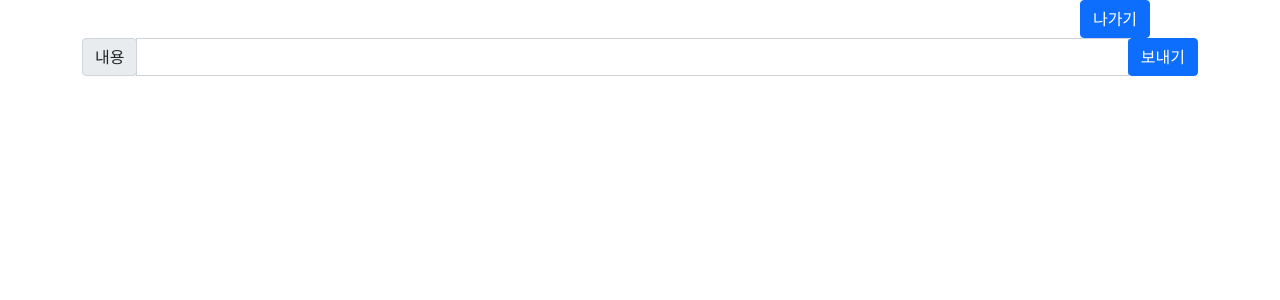
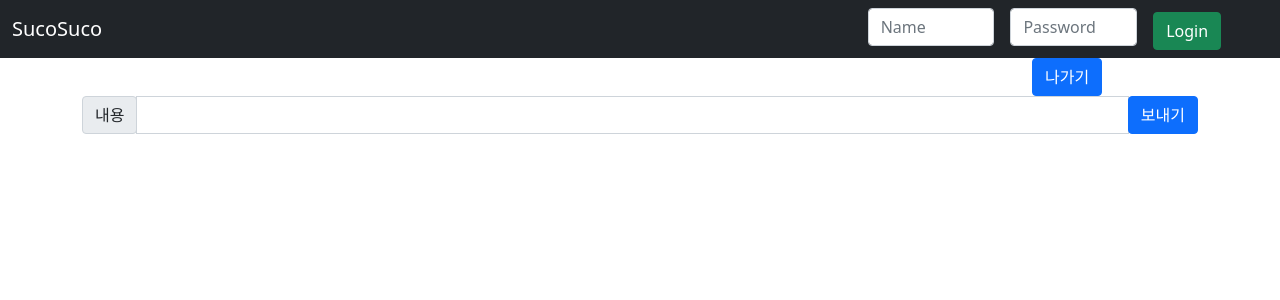
Before and after one commit to sucosuco/sucosuco_spring-suco_talk, a React (Create React App) app in the folder sucotalk-frontend/sucotalk-app/: page /room/1 in a window 1280 px wide. Shown: the top 300 px of the page. Built offline with nearby package versions, Linux system fonts and the light colour scheme; no server answers.

Commit message:
feat(front-end) : login logout 구현

```diff
--- a/sucotalk-frontend/sucotalk-app/package.json
+++ b/sucotalk-frontend/sucotalk-app/package.json
@@ -3,11 +3,14 @@
   "version": "0.1.0",
   "private": true,
   "dependencies": {
+    "@popperjs/core": "^2.9.2",
     "@testing-library/jest-dom": "^5.13.0",
     "@testing-library/react": "^11.2.7",
     "@testing-library/user-event": "^12.8.3",
     "axios": "^0.21.1",
     "bootstrap": "^5.0.1",
+    "jquey": "0.0.1-security",
+    "popper.js": "^1.16.1",
     "react": "^17.0.2",
     "react-dom": "^17.0.2",
     "react-router-dom": "^5.2.0",
--- a/sucotalk-frontend/sucotalk-app/src/App.js
+++ b/sucotalk-frontend/sucotalk-app/src/App.js
@@ -1,12 +1,29 @@
-import logo from './logo.svg';
-import './App.css';
+import React, {Component} from 'react';
 import {BrowserRouter as Router, Route, Switch} from 'react-router-dom';
 import RoomListComponent from './components/RoomListComponent';
 import RoomDetailComponent from './components/RoomDetailComponent';
+import HeaderComponent from './components/HeaderComponent';
+import SucoTalkService from './service/SucoTalkService';
+import LoginComponent from './components/LoginComponent';
 
-function App() {
-  return (
-    <div className="App">
+class App extends Component{
+
+  state = {
+    user:{}
+  };
+
+  constructor(props) {
+    super(props);
+  }
+
+  componentDidMount() {
+    //토큰을 바탕으로 로그인 체크
+  }
+
+  render() {
+    return (
+      <div className="App">
+      <HeaderComponent user = {this.state.user} login = {this.login} logout={this.logout}/>
       <Router>
         <div className="container">
           <Switch>
@@ -17,7 +34,24 @@ function App() {
         </div>
       </Router>
     </div>
-  );
+    );
+  }
+
+  login = (loginInfo) => {
+    SucoTalkService.login(loginInfo).then(res => {
+      this.setState({
+        user: res.data
+      })
+    })
+  }
+
+  logout = () => {
+    SucoTalkService.logout().then(
+      this.setState({
+        user: {}
+      })
+    )
+  }
 }
 
 export default App;
--- /dev/null
+++ b/sucotalk-frontend/sucotalk-app/src/components/HeaderComponent.jsx
@@ -0,0 +1,28 @@
+import React, { Component } from 'react';
+import LoginComponent from '../components/LoginComponent';
+
+class HeaderComponent extends Component {
+    constructor(props) {
+        super(props)
+    }
+
+    componentDidMount() {
+        console.log(this.props.user)
+    }
+
+    render() {
+        return (
+            <div>
+                <header>
+                    <nav className="navbar navbar-expand-md navbar-dark bg-dark">
+                        <div class="container-fluid"><a href="https://localhost:3000" className="navbar-brand"> SucoSuco</a></div>
+                        <LoginComponent user = {this.props.user} login = {this.props.login} logout = {this.props.logout}/>
+                    </nav>
+
+                </header>
+            </div>
+        );
+    }
+}
+
+export default HeaderComponent;
--- /dev/null
+++ b/sucotalk-frontend/sucotalk-app/src/components/LoginComponent.jsx
@@ -0,0 +1,67 @@
+import React, { Component } from 'react';
+
+class LoginComponent extends Component {
+    constructor(props) {
+        super(props);
+        console.log(this.props.user)
+
+        this.state = {
+            name: '',
+            password: ''
+        }
+
+        this.changeNameHandler = this.changeNameHandler.bind(this);
+        this.changePasswordHandler = this.changePasswordHandler.bind(this);
+    }
+
+    changeNameHandler = (event) => {
+        this.setState({name: event.target.value})
+    }
+
+    changePasswordHandler = (event) => {
+        this.setState({password: event.target.value})
+    }
+
+    login = (event) => {
+        event.preventDefault();
+        const user = {
+            name : this.state.name,
+            password : this.state.password
+        }
+        this.props.login(user)
+    }
+    render() {
+        if (JSON.stringify({}) === JSON.stringify(this.props.user)) {
+            return (
+                <div>
+                    <div class="row g-3">
+                        <div class="col">
+                            <input type="text" class="form-control" placeholder="Name" aria-label="Name"
+                            value = {this.state.name} onChange={this.changeNameHandler}/>
+                        </div>
+                        <div class="col">
+                            <input type="text" class="form-control" placeholder="Password" aria-label="Password"
+                            value = {this.state.passowrd} onChange={this.changePasswordHandler}/>
+                        </div>
+                        <div class="col">
+                            <button className="btn btn-success mt-1" onClick={this.login}>Login</button>
+                        </div>
+                    </div>
+                </div>
+            );
+        }
+        return (
+            <div class="row g-3">
+                <div class = "col">
+                    <p class = "fs-2 text-white">{this.props.user.name}</p>
+                </div>
+                <div class = "col">
+                    <button className="btn btn-success mt-1" onClick={this.props.logout}>Logout</button>
+                </div>
+            </div>
+
+        );
+    }
+}
+
+export default LoginComponent;
--- a/sucotalk-frontend/sucotalk-app/src/components/RoomListComponent.jsx
+++ b/sucotalk-frontend/sucotalk-app/src/components/RoomListComponent.jsx
@@ -1,5 +1,5 @@
 import React, { Component } from 'react';
-import BoardService from '../service/SucoTalkService';
+import SucoTalkService from '../service/SucoTalkService';
 
 class RoomListComponent extends Component {
 
@@ -12,7 +12,7 @@ class RoomListComponent extends Component {
     }
 
     componentDidMount() {
-        BoardService.getRooms().then((res) => {
+        SucoTalkService.getRooms().then((res) => {
             this.setState({rooms: res.data});
         });
     }
--- a/sucotalk-frontend/sucotalk-app/src/index.js
+++ b/sucotalk-frontend/sucotalk-app/src/index.js
@@ -4,7 +4,7 @@ import './index.css';
 import App from './App';
 import reportWebVitals from './reportWebVitals';
 import 'bootstrap/dist/css/bootstrap.min.css';
-//import 'bootstrap/dist/css/bootstrap.min.js';
+import 'bootstrap/dist/js/bootstrap.min.js';
 
 ReactDOM.render(
   <React.StrictMode>
--- a/sucotalk-frontend/sucotalk-app/src/service/SucoTalkService.js
+++ b/sucotalk-frontend/sucotalk-app/src/service/SucoTalkService.js
@@ -15,5 +15,13 @@ class SucoTalkService {
     exitRoom(roomId) {
         return axios.post(BASE_URL + 'rooms/exit/' + roomId);
     }
+
+    login(loginInfo) {
+        return axios.post(BASE_URL + '/member/login/', loginInfo);
+    }
+
+    logout() {
+        return axios.post(BASE_URL + '/member/logout/')
+    }
 }
 export default new SucoTalkService();
```
Also changed, not shown: 2 other files (tests, documents, lock files or other folders).
